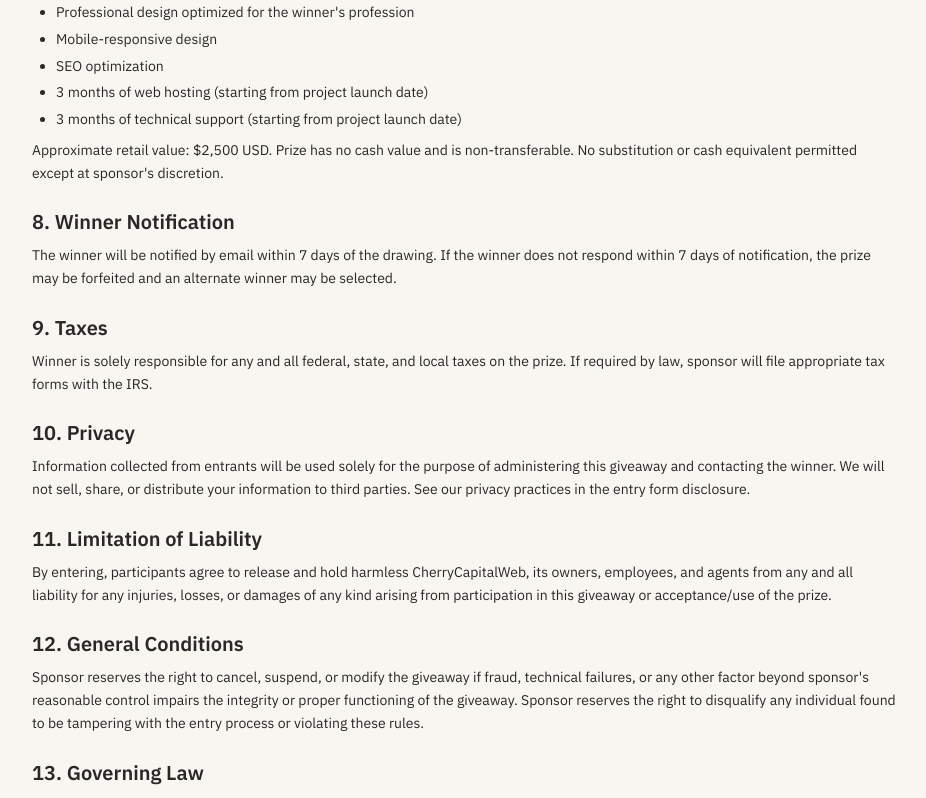
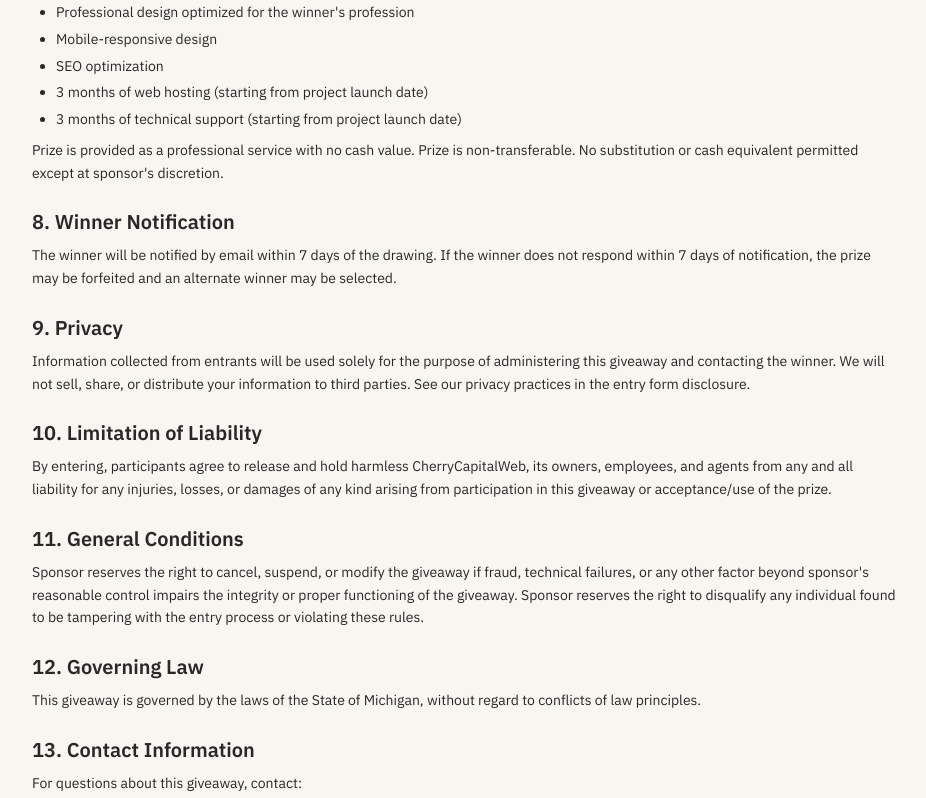
Before and after one commit to thuggys/cherrycap, a Next.js app: page /giveaway-rules in a window 1280 px wide. Shown: the part 800-1598 px from the top of the page, without its empty margins (176-1102 px from the left). Built offline with nearby package versions, Linux system fonts and the light colour scheme.

Commit message:
feat: update Giveaway Rules page and adjust prize description; reintroduce RaffleSection in Home component

```diff
--- a/src/app/giveaway-rules/page.tsx
+++ b/src/app/giveaway-rules/page.tsx
@@ -63,7 +63,7 @@ export default function GiveawayRulesPage() {
             <li>3 months of technical support (starting from project launch date)</li>
           </ul>
           <p className="mt-2">
-            Approximate retail value: $2,500 USD. Prize has no cash value and is non-transferable.
+            Prize is provided as a professional service with no cash value. Prize is non-transferable.
             No substitution or cash equivalent permitted except at sponsor&apos;s discretion.
           </p>
         </section>
@@ -77,15 +77,7 @@ export default function GiveawayRulesPage() {
         </section>
 
         <section>
-          <h2 className="text-xl font-bold mb-2">9. Taxes</h2>
-          <p>
-            Winner is solely responsible for any and all federal, state, and local taxes on the prize.
-            If required by law, sponsor will file appropriate tax forms with the IRS.
-          </p>
-        </section>
-
-        <section>
-          <h2 className="text-xl font-bold mb-2">10. Privacy</h2>
+          <h2 className="text-xl font-bold mb-2">9. Privacy</h2>
           <p>
             Information collected from entrants will be used solely for the purpose of administering this giveaway
             and contacting the winner. We will not sell, share, or distribute your information to third parties.
@@ -94,7 +86,7 @@ export default function GiveawayRulesPage() {
         </section>
 
         <section>
-          <h2 className="text-xl font-bold mb-2">11. Limitation of Liability</h2>
+          <h2 className="text-xl font-bold mb-2">10. Limitation of Liability</h2>
           <p>
             By entering, participants agree to release and hold harmless CherryCapitalWeb, its owners, employees,
             and agents from any and all liability for any injuries, losses, or damages of any kind arising from
@@ -103,7 +95,7 @@ export default function GiveawayRulesPage() {
         </section>
 
         <section>
-          <h2 className="text-xl font-bold mb-2">12. General Conditions</h2>
+          <h2 className="text-xl font-bold mb-2">11. General Conditions</h2>
           <p>
             Sponsor reserves the right to cancel, suspend, or modify the giveaway if fraud, technical failures,
             or any other factor beyond sponsor&apos;s reasonable control impairs the integrity or proper functioning
@@ -113,14 +105,14 @@ export default function GiveawayRulesPage() {
         </section>
 
         <section>
-          <h2 className="text-xl font-bold mb-2">13. Governing Law</h2>
+          <h2 className="text-xl font-bold mb-2">12. Governing Law</h2>
           <p>
             This giveaway is governed by the laws of the State of Michigan, without regard to conflicts of law principles.
           </p>
         </section>
 
         <section>
-          <h2 className="text-xl font-bold mb-2">14. Contact Information</h2>
+          <h2 className="text-xl font-bold mb-2">13. Contact Information</h2>
           <p>
             For questions about this giveaway, contact:<br />
             CherryCapitalWeb<br />
--- a/src/app/page.tsx
+++ b/src/app/page.tsx
@@ -10,6 +10,7 @@ import ProjectsSection from "@/components/sections/ProjectsSection";
 import ExperienceSection from "@/components/sections/ExperienceSection";
 import ContactMeSection from "@/components/sections/ContactMeSection";
 import FooterSection from "@/components/sections/FooterSection";
+import { RaffleSection } from "@/components/sections/RaffleSection";
 
 import LandingAnimationWrapper from "@/components/LandingAnimationWrapper";
 
@@ -29,6 +30,8 @@ export default function Home() {
       <SectionSeparator className="full-line-bottom" />
       <ProjectsSection />
       <SectionSeparator className="full-line-bottom" />
+      <RaffleSection />
+      <SectionSeparator className="full-line-bottom" />
       <ExperienceSection />
       <SectionSeparator className="full-line-bottom" />
       <ContactMeSection />
```
